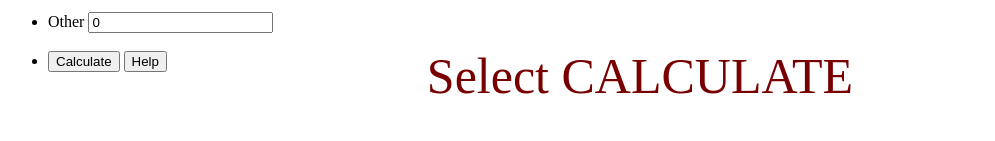
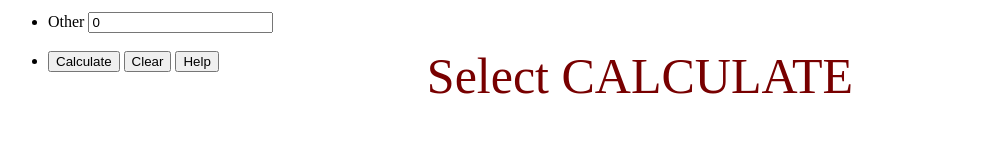
Before and after one commit to c-solia/isys3001-expense-splitter, a website: page index.html in a window 1280 px wide. Shown: the part 344-485 px from the top of the page, without its empty margins (0-995 px from the left). Drawn offline with Linux system fonts and the light colour scheme.

Commit message:
HTML reset button complete
User Story MSD424OL2-23
As a flatmate, I want a reset button, so that I can clear all inputs and start over if needed.

```diff
--- a/index.html
+++ b/index.html
@@ -80,7 +80,7 @@
       <!-- Calculate button -->
       <li>
         <input type="button" id="submit" value="Calculate" onclick="validate()" />
-
+        <input type="button" id="clear" value="Clear" onclick="clearTextBoxes()" />
         <input type="button" id="instructions" value="Help" onclick="showInstructions()" />
       </li>
       <br>
--- a/script.js
+++ b/script.js
@@ -61,3 +61,7 @@ function showInstructions() {
 function hideInstructions() {
     document.getElementById("overlay").style.display = "none";
 }
+
+function clearTextBoxes() {
+    document.getElementById("myform").reset();
+}
```
